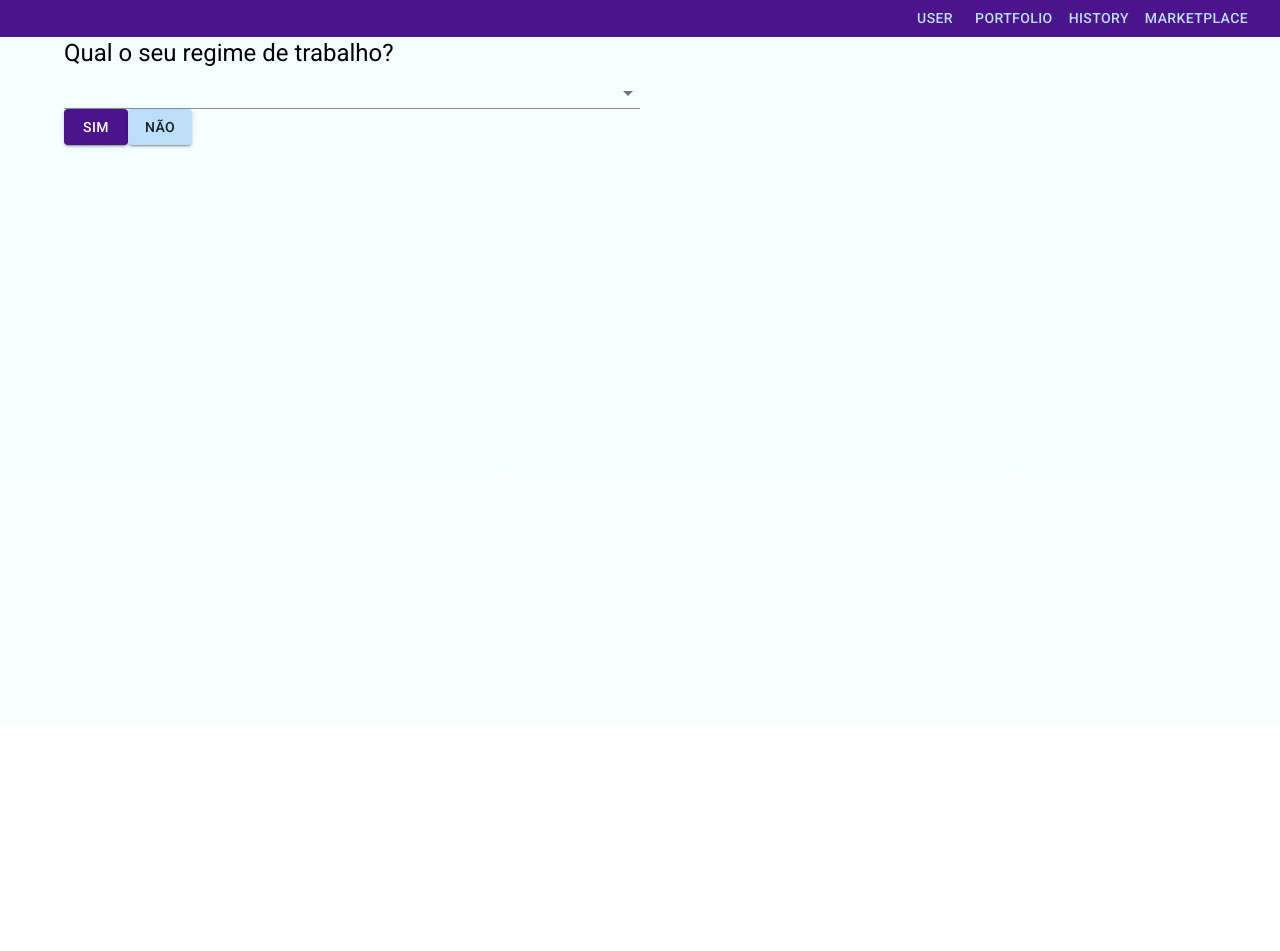
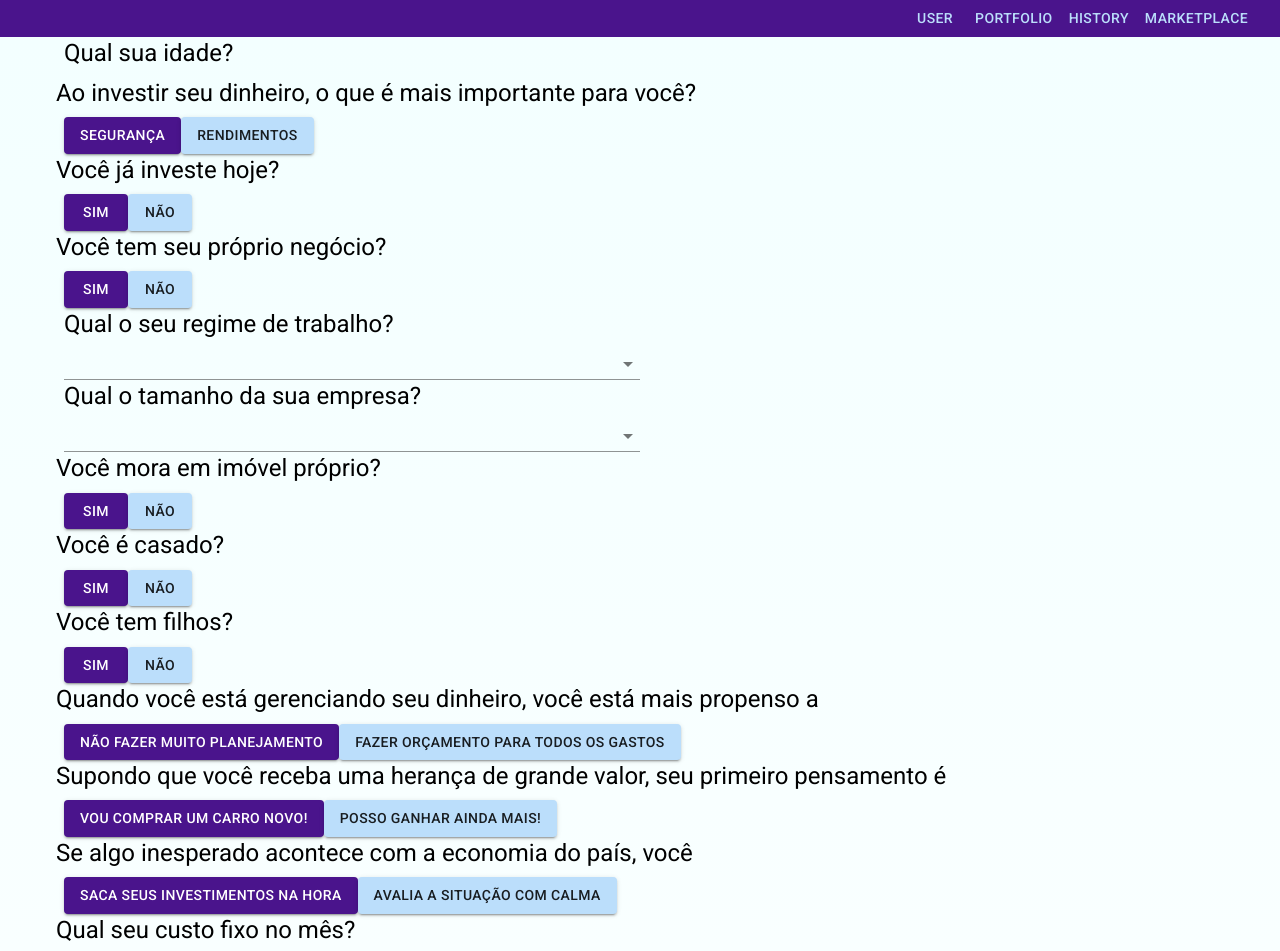
Before and after one commit to Vitorhpx/wallet, a React (Create React App) app: page / in a window 1280 px wide. Shown: the top 951 px of the page. Before the commit the page ends 800 px from the top, so only its background shows below. Built offline with nearby package versions, Linux system fonts and the light colour scheme.

Commit message:
feat(suitability): added questions to suitability (sliders to be implemented yet)

```diff
--- a/src/Screens/Suitability/Suitability.tsx
+++ b/src/Screens/Suitability/Suitability.tsx
@@ -9,26 +9,41 @@ import { cpus } from 'os';
 
 const marks = [
   {
-    value: 0,
+    value: 1,
     label: 'Freelancer'
   },
   {
-    value: 20,
+    value: 2,
     label: 'Liberal sem carteira de clientes consolidada'
   },
   {
-    value: 40,
+    value: 3,
     label: 'Liberal com carteira de clientes consolidada'
   },
   {
-    value: 60,
+    value: 4,
     label: 'Assalariado sem carteira assinada'
   },
   {
-    value: 80,
+    value: 5,
     label: 'Assalariado com carteira assinada'
   }
 ];
+
+const marks2 = [
+    {
+      value: 1,
+      label: 'Pequena'
+    },
+    {
+      value: 2,
+      label: 'Média'
+    },
+    {
+      value: 3,
+      label: 'Grande'
+    },
+  ];
 
 const valuetext = (value: number): string => {
   return `${value}`;
@@ -43,6 +58,56 @@ const SuitabilityForm: React.FunctionComponent<
     <FormControl>
       <Grid>
         <Row>
+            <Col xs={12}>
+                <H3> Qual sua idade? </H3>
+            </Col>
+        {/* <Slider
+        defaultValue={20}
+        getAriaValueText={valuetext}
+        aria-labelledby='discrete-slider-custom'
+        step={20}
+        valueLabelDisplay='auto'
+        marks={marks}
+      /> */}
+        </Row>
+
+        <Row>
+            <H3> Ao investir seu dinheiro, o que é mais importante para você?  </H3>
+          <Col xs={12}>
+            <Button variant='contained' color='primary'>
+              Segurança
+            </Button>
+            <Button variant='contained' color='secondary'>
+              Rendimentos
+            </Button>
+          </Col>
+        </Row>
+
+        <Row>
+            <H3> Você já investe hoje? </H3>
+          <Col xs={12}>
+            <Button variant='contained' color='primary'>
+              Sim
+            </Button>
+            <Button variant='contained' color='secondary'>
+              Não
+            </Button>
+          </Col>
+        </Row>
+
+        <Row>
+            <H3> Você tem seu próprio negócio? </H3>
+          <Col xs={12}>
+            <Button variant='contained' color='primary'>
+              Sim
+            </Button>
+            <Button variant='contained' color='secondary'>
+              Não
+            </Button>
+          </Col>
+        </Row>
+
+        <Row>
           <Col xs={12}>
             <H3>Qual o seu regime de trabalho?</H3>
           </Col>
@@ -54,15 +119,22 @@ const SuitabilityForm: React.FunctionComponent<
             </Select>
           </Col>
         </Row>
-        {/* <Slider
-        defaultValue={20}
-        getAriaValueText={valuetext}
-        aria-labelledby='discrete-slider-custom'
-        step={20}
-        valueLabelDisplay='auto'
-        marks={marks}
-      /> */}
+
         <Row>
+          <Col xs={12}>
+            <H3>Qual o tamanho da sua empresa?</H3>
+          </Col>
+          <Col xs={6}>
+            <Select style={{ width: '100%' }}>
+              {marks2.map(mark => (
+                <MenuItem value={mark.value}>{mark.label}</MenuItem>
+              ))}
+            </Select>
+          </Col>
+        </Row>
+
+        <Row>
+            <H3> Você mora em imóvel próprio? </H3>
           <Col xs={12}>
             <Button variant='contained' color='primary'>
               Sim
@@ -72,6 +144,73 @@ const SuitabilityForm: React.FunctionComponent<
             </Button>
           </Col>
         </Row>
+
+        <Row>
+            <H3> Você é casado? </H3>
+          <Col xs={12}>
+            <Button variant='contained' color='primary'>
+              Sim
+            </Button>
+            <Button variant='contained' color='secondary'>
+              Não
+            </Button>
+          </Col>
+        </Row>
+
+        <Row>
+            <H3> Você tem filhos? </H3>
+          <Col xs={12}>
+            <Button variant='contained' color='primary'>
+              Sim
+            </Button>
+            <Button variant='contained' color='secondary'>
+              Não
+            </Button>
+          </Col>
+        </Row>
+
+        <Row>
+            <H3> Quando você está gerenciando seu dinheiro, você está mais propenso a </H3>
+          <Col xs={12}>
+            <Button variant='contained' color='primary'>
+              Não fazer muito planejamento
+            </Button>
+            <Button variant='contained' color='secondary'>
+              Fazer orçamento para todos os gastos
+            </Button>
+          </Col>
+        </Row>
+
+        <Row>
+            <H3> Supondo que você receba uma herança de grande valor, seu primeiro pensamento é </H3>
+          <Col xs={12}>
+            <Button variant='contained' color='primary'>
+              Vou comprar um Carro novo!
+            </Button>
+            <Button variant='contained' color='secondary'>
+              Posso ganhar ainda mais!
+            </Button>
+          </Col>
+        </Row>
+
+        <Row>
+            <H3> Se algo inesperado acontece com a economia do país, você </H3>
+          <Col xs={12}>
+            <Button variant='contained' color='primary'>
+              Saca seus investimentos na hora
+            </Button>
+            <Button variant='contained' color='secondary'>
+              Avalia a situação com calma
+            </Button>
+          </Col>
+        </Row>
+
+        <Row>
+            <H3> Qual seu custo fixo no mês? </H3>
+          <Col xs={12}>
+          </Col>
+        </Row>
+
       </Grid>
     </FormControl>
   );
```
Also changed, not shown: 1 other file (tests, documents, lock files or other folders).
